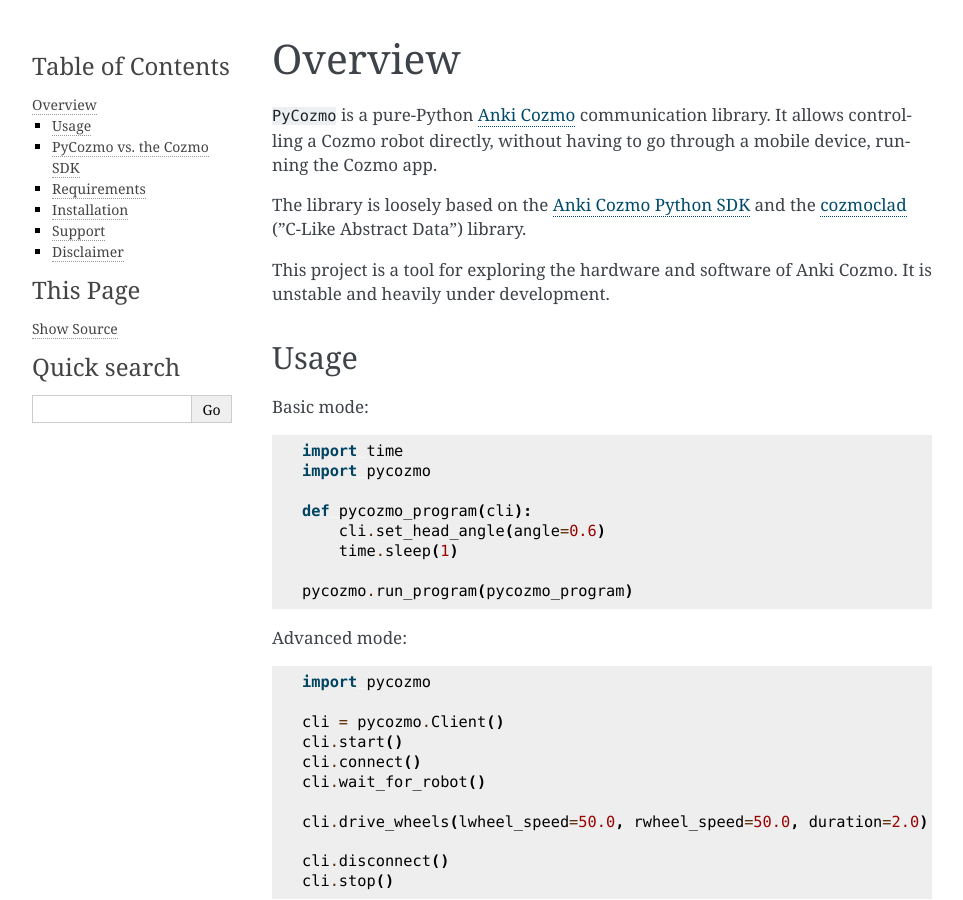
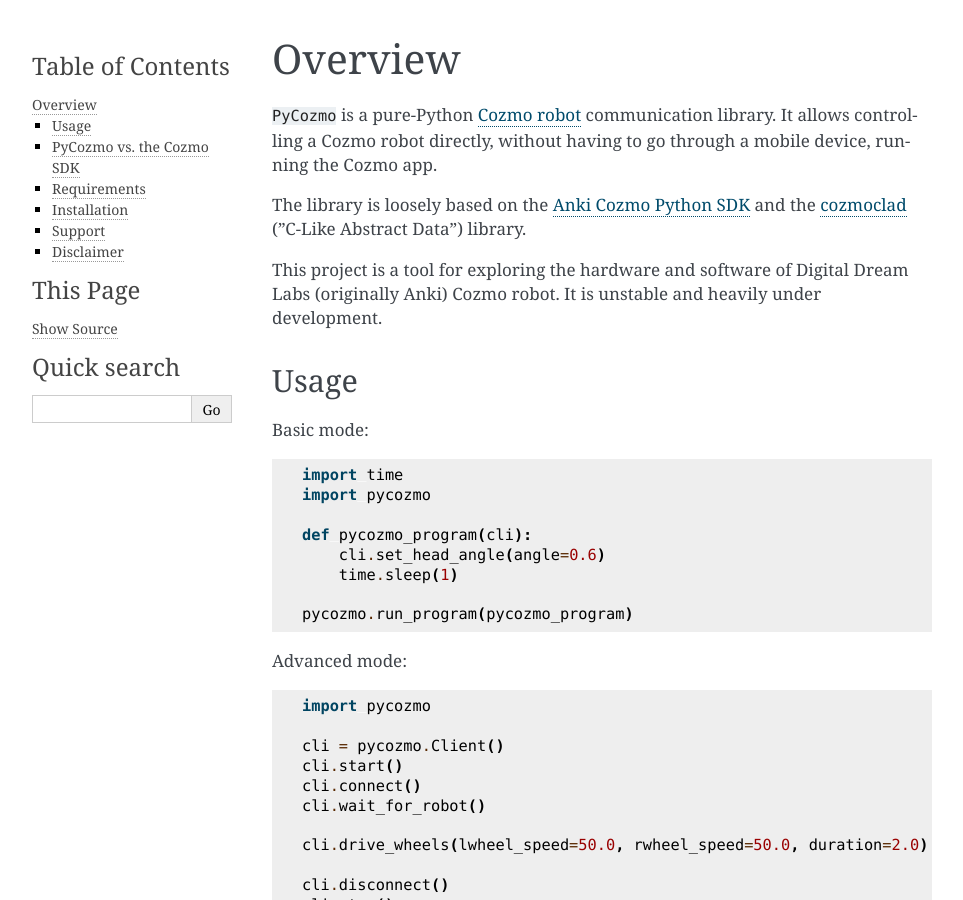
Before and after one commit to zayfod/pycozmo, a Sphinx documentation site: the page built from docs/source/overview.md, in a window 1280 px wide and 900 px high. Shown: the whole window, without its empty margins (148-1111 px from the left). Built offline with Sphinx 7.4.7, drawn with Linux system fonts in a browser that asks for light colours; some of the changed text lies outside the part shown.

Commit message:
Update company references

```diff
--- a/docs/source/overview.md
+++ b/docs/source/overview.md
@@ -2,14 +2,14 @@
 Overview
 ========
 
-`PyCozmo` is a pure-Python [Anki Cozmo](https://anki.com/en-us/cozmo.html) communication library. It allows controlling
-a Cozmo robot directly, without having to go through a mobile device, running the Cozmo app.
+`PyCozmo` is a pure-Python [Cozmo robot](https://www.digitaldreamlabs.com/pages/cozmo) communication library.
+It allows controlling a Cozmo robot directly, without having to go through a mobile device, running the Cozmo app.
 
 The library is loosely based on the [Anki Cozmo Python SDK](https://github.com/anki/cozmo-python-sdk) and the
 [cozmoclad](https://pypi.org/project/cozmoclad/) ("C-Like Abstract Data") library.
 
-This project is a tool for exploring the hardware and software of Anki Cozmo. It is unstable and heavily under
-development.
+This project is a tool for exploring the hardware and software of Digital Dream Labs (originally Anki) Cozmo robot.
+It is unstable and heavily under development.
 
 
 Usage
@@ -104,7 +104,7 @@
 
 [https://github.com/zayfod/pycozmo](https://github.com/zayfod/pycozmo)
 
-Anki Robot Discord server, channel #cozmo:
+DDL Robot Discord server, channel #development-cozmo:
 
 [https://discord.gg/ew92haS](https://discord.gg/ew92haS)
 
@@ -112,5 +112,5 @@
 Disclaimer
 ----------
 
-This project is not affiliated with [Anki](https://anki.com/) or
-[Digital Dream Labs](https://www.digitaldreamlabs.com/).
+This project is not affiliated with [Digital Dream Labs](https://www.digitaldreamlabs.com/) or
+[Anki](https://anki.com/).
--- a/pycozmo/__init__.py
+++ b/pycozmo/__init__.py
@@ -1,6 +1,6 @@
 """
 
-PyCozmo - a pure-Python Anki Cozmo communication library.
+PyCozmo - a pure-Python Cozmo robot communication library.
 
 """
 
--- a/setup.py
+++ b/setup.py
@@ -36,7 +36,7 @@
     packages=setuptools.find_packages(),
     version=get_package_variable("__version__"),
     license="MIT",
-    description="A pure-Python Anki Cozmo communication library.",
+    description="A pure-Python Cozmo robot communication library.",
     long_description=get_readme(),
     long_description_content_type="text/markdown",
     author="Kaloyan Tenchov",
@@ -44,7 +44,7 @@
     url="https://github.com/zayfod/pycozmo/",
     python_requires=">=3.5.4",
     install_requires=["dpkt", "numpy", "Pillow>=6.0.0", "flatbuffers"],
-    keywords=["anki", "cozmo", "robot", "robotics"],
+    keywords=["ddl", "anki", "cozmo", "robot", "robotics"],
     classifiers=[
         "Development Status :: 4 - Beta",
         "License :: OSI Approved :: MIT License",
```
Also changed, not shown: README.md (+7 -7 lines), docs/capturing.md (+1 -1 lines).
